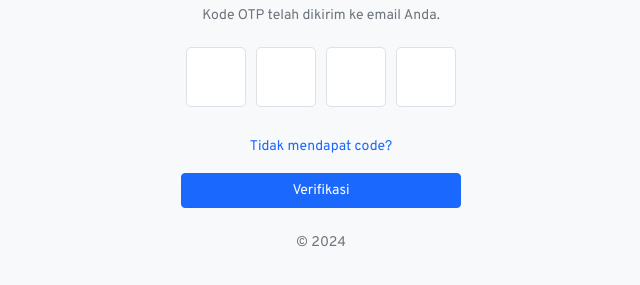
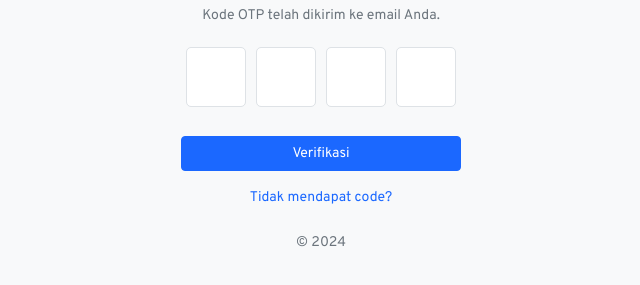
Before and after one commit to faris-rizaldi/e-Rapor-Redisgn, a plain HTML site: page verifikasi.html in a window 1280 px wide. Shown: the part 319-604 px from the top of the page, without its empty margins (319-959 px from the left). Drawn offline with Linux system fonts and the light colour scheme; some packages are replaced by stand-ins of ours; a script that the page names is missing.

Commit message:
change position and margin

```diff
--- a/verifikasi.html
+++ b/verifikasi.html
@@ -61,8 +61,8 @@
           </div>
           <div class="invalid-feedback text-center" id="codeError">Kode verifikasi salah. Silakan coba lagi.</div>
         </div>
+        <button type="submit" class="btn btn-primary btn-block mb-3">Verifikasi</button>
         <a href="lupapassword.html"><p>Tidak mendapat code?</p></a>
-        <button type="submit" class="btn btn-primary btn-block">Verifikasi</button>
       </form>
       <footer class="mt-4">
         <p>© 2024</p>
```
